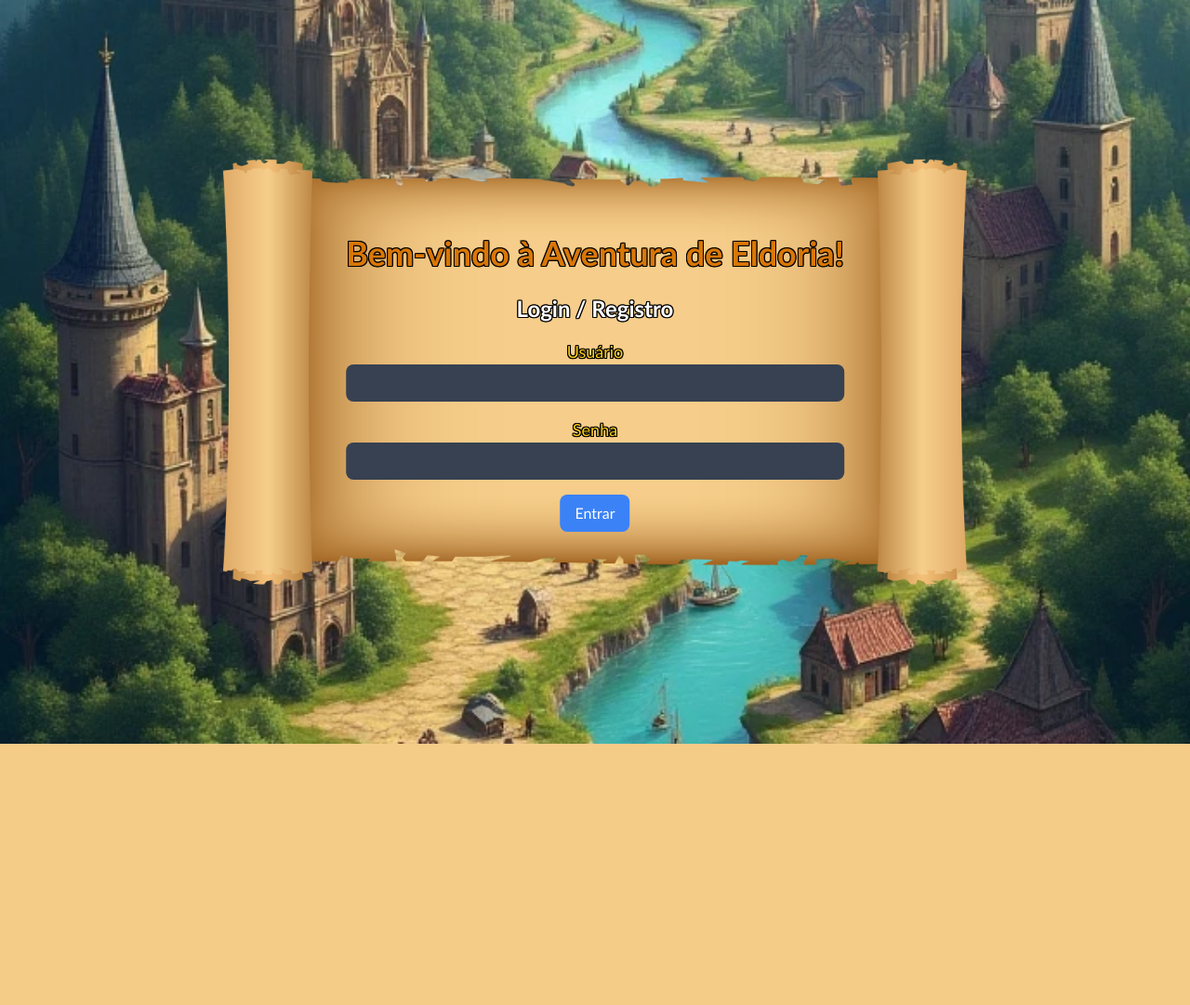
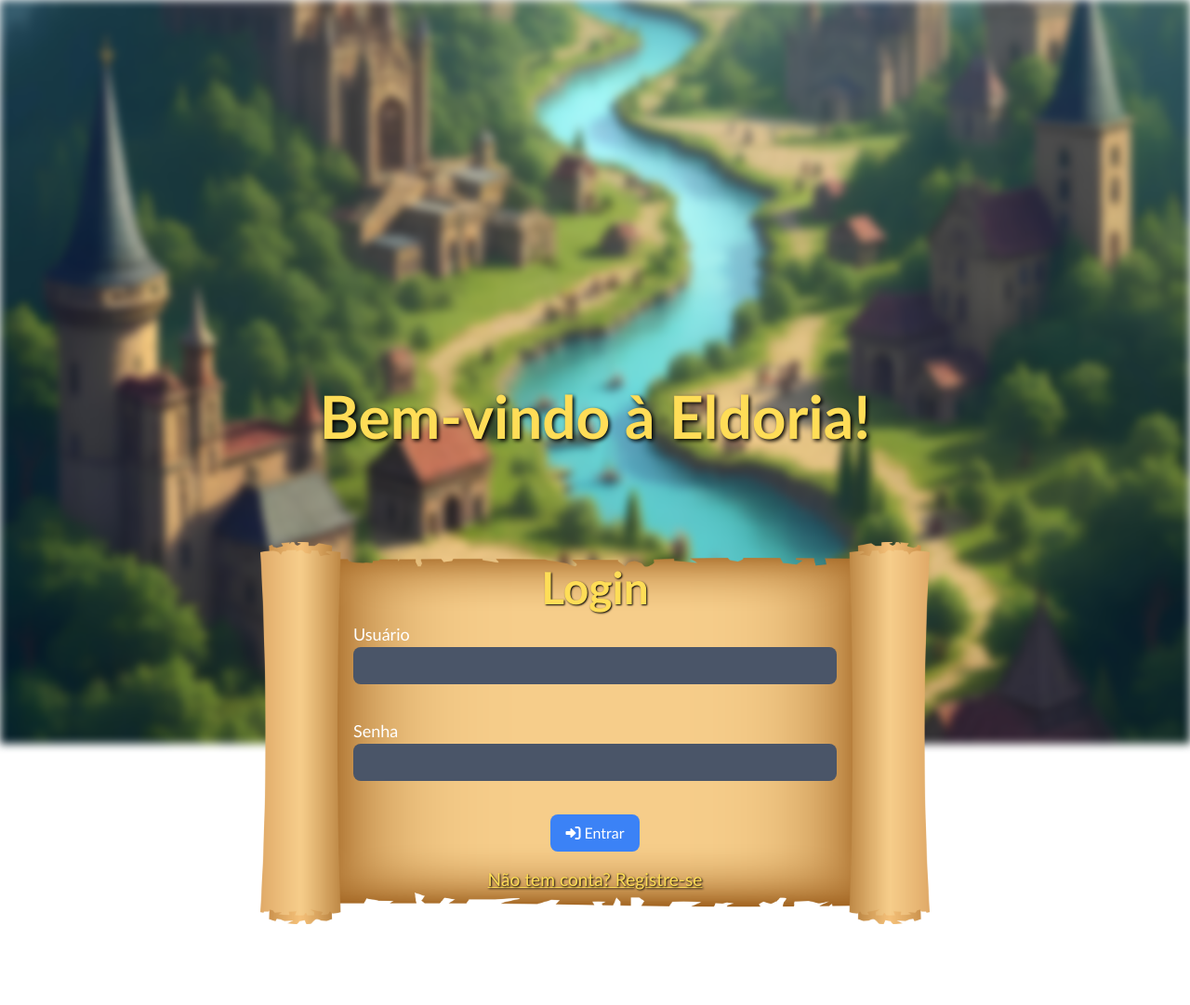
Before and after one commit to BanguelaDev/Trabalho-Pratico-P2, a Flask app: page / in a window 1280 px wide. Shown: the whole page at 93% size. Before the commit the page ends 800 px from the top, so only its background shows below. Run offline with Flask 3, Linux system fonts and the light colour scheme; some libraries are stand-ins or nearby versions.

Commit message:
melhoras
animacaozinha e melhorando a pagina de logar e registro, meta é ter uma rota pras duas

```diff
--- a/src/templates/homepage.html
+++ b/src/templates/homepage.html
@@ -5,87 +5,201 @@
     <meta charset="UTF-8">
     <meta name="viewport" content="width=device-width, initial-scale=1.0">
     <title>Página Inicial</title>
-    <script src="https://cdn.tailwindcss.com"></script> <!-- CDN do Tailwind -->
+    <script src="https://cdn.tailwindcss.com"></script>
+    <link href="https://cdnjs.cloudflare.com/ajax/libs/font-awesome/6.0.0-beta3/css/all.min.css" rel="stylesheet">
     <style>
-        /* Container holding the image and the text */
-        .container {
-            position: relative;
+        /* Estilos gerais */
+        body {
+            font-family: 'Trebuchet MS', 'Lucida Sans Unicode', 'Lucida Grande', 'Lucida Sans', Arial, sans-serif;
+            overflow-x: hidden;
+        }
+
+        /* Estilos de fundo */
+        .background-eldoria {
+            position: absolute;
+            width: 100%;
+            height: 100%;
+            background-image: url('/static/img/eldoria-fundo.jpg');
+            background-size: cover;
+            background-position: center;
+            filter: blur(5px);
+            overflow: hidden;
+            z-index: -1;
+        }
+
+        /* Título centralizado no topo */
+        .title {
+            font-size: 4rem;
+            font-weight: bold;
+            color: #ffdd57;
+            text-shadow: 2px 2px 4px #000;
+            margin-top: 400px;
             text-align: center;
+        }
+
+        /* Estilos do pergaminho */
+        .scroll {
+            background-image: url('../static/img/mapav2.png');
+            background-size: contain;
+            background-position: center;
+            background-repeat: no-repeat;
+            width: 720px;
+            min-height: 400px;
+            border-radius: 15px;
+            max-width: 100%;
+            display: flex;
+            flex-direction: column;
+            justify-content: flex-start;
+            padding: 100px;
+            opacity: 0;
+            /* Começa invisível */
+            transform: scaleX(0);
+            /* Começa "fechado" */
+            transform-origin: center;
+            /* Ponto de origem da transformação */
+            animation: openScroll .5s forwards ease-out;
+            /* Animação de desdobramento */
+        }
+
+        /* Keyframes para a animação de desdobramento */
+        @keyframes openScroll {
+            0% {
+                opacity: 0;
+                transform: scaleX(0);
+            }
+
+            100% {
+                opacity: 1;
+                transform: scaleX(1);
+            }
+        }
+
+        /* Estilos do título no pergaminho */
+        .form-header {
+            font-size: 3rem;
+            font-weight: bold;
+            color: #ffdd57;
+            text-align: center;
+            text-shadow: 1px 1px 2px #000;
+            opacity: 0;
+            /* Começa invisível */
+            animation: fadeIn 2s .25s forwards ease-out;
+            /* Animação de fade-in com delay */
+        }
+
+        @keyframes fadeIn {
+            0% {
+                opacity: 0;
+            }
+
+            100% {
+                opacity: 1;
+            }
+        }
+
+        /* Estilos do formulário */
+        .scroll-form {
+            display: flex;
+            flex-direction: column;
+            gap: 20px;
+            opacity: 0;
+            animation: fadeIn 2s .25s forwards ease-out;
+        }
+
+        /* Inputs e botão do formulário */
+        .scroll-form input {
+            background-color: #4a5568;
             color: white;
         }
 
-        .background-eldoria {
-            background-image: url('/static/img/eldoria-fundo.webp');
-            background-size: cover;
-            background-position: center;
+        .scroll-form button {
+            background-color: #3b82f6;
+            color: white;
         }
 
-
-        /* Centered text */
-        .centered {
-            position: absolute;
-            top: 50%;
-            left: 50%;
-            transform: translate(-50%, -50%);
+        .scroll-form button:hover {
+            background-color: #2563eb;
         }
 
-        h1, h2, label {
-            text-shadow:
-                1px 1px 0 black,
-                -1px 1px 0 black,
-                1px -1px 0 black,
-                -1px -1px 0 black,
-                1px 0px 0 black,
-                -1px 0px 0 black,
-                0px 1px 0 black,
-                0px -1px 0 black;
-        }
-
-
-
-        body {
-            font-family: 'Trebuchet MS', 'Lucida Sans Unicode', 'Lucida Grande', 'Lucida Sans', Arial, sans-serif;
+        .toggle-button {
+            background-color: transparent;
+            border: none;
+            color: #ffdd57;
+            font-size: 1.2rem;
+            text-decoration: underline;
+            text-shadow: 1px 1px 2px #000;
+            margin-bottom: 20px;
+            cursor: pointer;
         }
     </style>
+</head>
 
-</head>
-<!--"../static/img/eldoria ai ó.webp/<body class="bg-eldoria-fundo bg-cover bg-center text-white flex items-center justify-center min-h-screen" >-->
+<body class="text-white flex flex-col items-center min-h-screen">
 
-<body class="background-eldoria text-white flex items-center justify-center min-h-screen">
-    <!-- Container do conteúdo -->
-    <div class="container">
-        <img src="../static/img/mapav2.png" class="centered" alt="" width="800" height="800" ;>
-        <div class="centered">
-            <!-- Cabeçalho -->
-            <header class="text-center py-6">
-                <h1 class="text-4xl font-bold text-amber-600">
-                    Bem-vindo à Aventura de Eldoria!
-                </h1>
-            </header>
+    <!-- Background -->
+    <div class="background-eldoria"></div>
 
-            <!-- Seção de Login e Registro -->
-            <div class="space-y-4">
-                <form action="/login" method="POST" class="space-y-4" id="login-form">
-                    <h2 class="text-2xl font-semibold text-white mb-4 text-center">Login / Registro</h2>
-                    <div class="mb-4">
-                        <label for="username" class="block text-yellow-400 text-lg">Usuário</label>
-                        <input type="text" id="username" name="username"
-                            class="w-full p-2 bg-gray-700 text-white rounded-lg" required>
-                    </div>
-                    <div class="mb-4">
-                        <label for="password" class="block text-yellow-400 text-lg">Senha</label>
-                        <input type="password" id="password" name="password"
-                            class="w-full p-2 bg-gray-700 text-white rounded-lg" required>
-                    </div>
-                    <div class="text-center">
-                        <button type="submit"
-                            class="bg-blue-500 hover:bg-blue-600 text-white py-2 px-4 rounded-lg">Entrar</button>
-                    </div>
-                </form>
+    <!-- Título -->
+    <header class="title">Bem-vindo à Eldoria!</header>
+
+    <!-- Container dos formulários -->
+    <div class="form-container">
+        <!-- Pergaminho de Login -->
+        <div class="scroll" id="login-form">
+            <h2 class="form-header">Login</h2>
+            <form action="/login" method="POST" class="scroll-form space-y-4">
+                <div>
+                    <label for="username" class="block text-lg">Usuário</label>
+                    <input type="text" id="username" name="username" class="w-full p-2 rounded-lg" required>
+                </div>
+                <div>
+                    <label for="password" class="block text-lg">Senha</label>
+                    <input type="password" id="password" name="password" class="w-full p-2 rounded-lg" required>
+                </div>
+                <div class="text-center">
+                    <button type="submit" class="py-2 px-4 rounded-lg"><i class="fas fa-sign-in-alt"></i> Entrar</button>
+                </div>
+            </form>
+            <div class="text-center mt-4">
+                <button class="toggle-button" onclick="toggleForms('register')">Não tem conta? Registre-se</button>
+            </div>
+        </div>
+
+        <!-- Pergaminho de Registro -->
+        <div class="scroll" id="register-form" style="display:none;">
+            <h2 class="form-header">Registro</h2>
+            <form action="/register" method="POST" class="scroll-form space-y-4">
+                <div>
+                    <label for="new-username" class="block text-lg">Novo Usuário</label>
+                    <input type="text" id="new-username" name="new-username" class="w-full p-2 rounded-lg" required>
+                </div>
+                <div>
+                    <label for="new-password" class="block text-lg">Nova Senha</label>
+                    <input type="password" id="new-password" name="new-password" class="w-full p-2 rounded-lg" required>
+                </div>
+                <div class="text-center">
+                    <button type="submit" class="py-2 px-4 rounded-lg"><i class="fas fa-user-plus"></i> Registrar</button>
+                </div>
+            </form>
+            <div class="text-center mt-4">
+                <button class="toggle-button" onclick="toggleForms('login')">Já tem uma conta? Faça login</button>
             </div>
         </div>
     </div>
 
+    <script>
+        function toggleForms(formType) {
+            const loginForm = document.getElementById('login-form');
+            const registerForm = document.getElementById('register-form');
+            if (formType === 'register') {
+                loginForm.style.display = 'none';
+                registerForm.style.display = 'flex';
+            } else {
+                loginForm.style.display = 'flex';
+                registerForm.style.display = 'none';
+            }
+        }
+    </script>
 
 </body>
 
--- a/tailwind.config.js
+++ b/tailwind.config.js
@@ -10,9 +10,6 @@ module.exports = {
         'scroll-border': '#f5f5f5',
         'scroll-shadow': '#000000'
       },
-      backgroundImage:{
-        'eldoria-fundo': 'url("/src/static/img/eldoria-fundo.webp")'
-      }
     },
   },
   plugins: [],
```
Also changed, not shown: rpg_game.db (deleted), src/static/img/eldoria-fundo.jpg (added), src/static/img/eldoria-fundo.webp (deleted).
